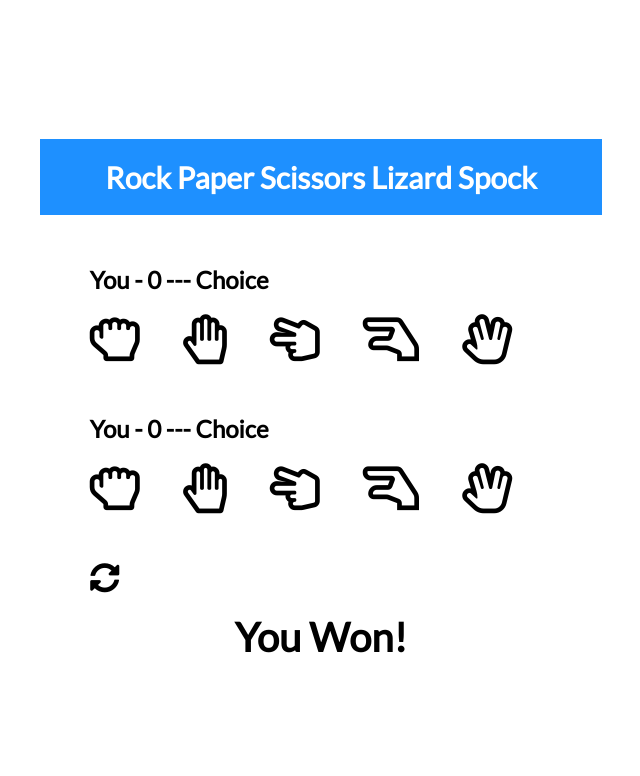
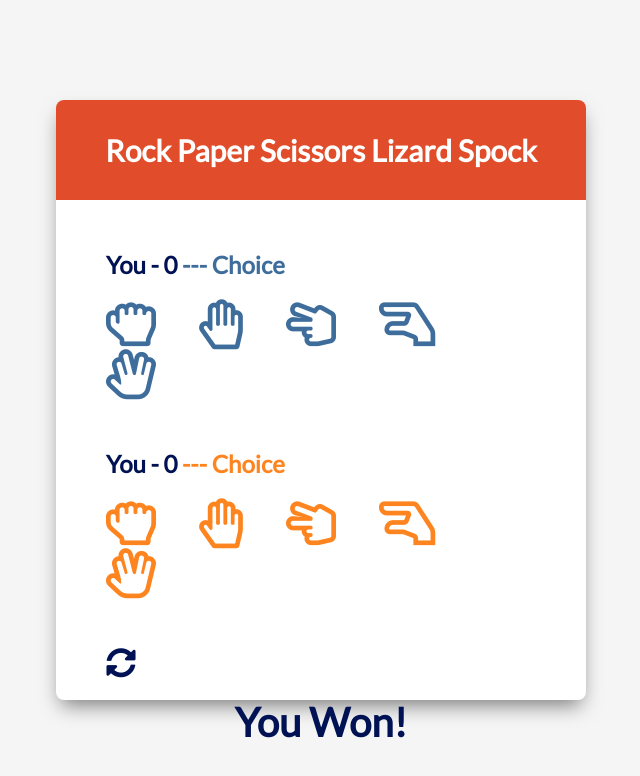
Before and after one commit to eyss1234/spock-game, a plain HTML site: page index.html in a window 1280 px wide. Shown: the whole page, without its empty margins (319-959 px from the left). Drawn offline with Linux system fonts and the light colour scheme.

Commit message:
add styling and colour

```diff
--- a/index.html
+++ b/index.html
@@ -33,7 +33,7 @@
           <span class="choice" id="computer-choice"> --- Choice</span>
         </h2>
         <i class="far fa-hand-rock" title="Rock" id="computerRock"></i>
-        <i class="far fa-hand-paper" title="Paper" id="computerPaper"></i>
+        <i class="far fa-hand-paper selected" title="Paper" id="computerPaper"></i>
         <i class="far fa-hand-scissors" title="Scissors" id="computerScissors"></i>
         <i class="far fa-hand-lizard" title="Lizard" id="computerLizard"></i>
         <i class="far fa-hand-spock" title="Spock" id="computerSpock"></i>
--- a/style.css
+++ b/style.css
@@ -7,18 +7,27 @@ html {
 body {
   margin: 0;
   min-height: 100vh;
-
+  background-color: whitesmoke;
   font-family: Lato, sans-serif;
   display: flex;
   justify-content: center;
   align-items: center;
+  color: #001253;
 }
 
-
+.game-container {
+  width: 530px;
+  height: 600px;
+  background: white;
+  border-radius: 8px;
+  box-shadow: 0 10px 20px -5px rgba(0, 0, 0, 0.5);
+}
 
 .header {
-  background: dodgerblue;
-
+  background: #E14D2A;
+  height: 100px;
+  border-top-left-radius: 8px;
+  border-top-right-radius: 8px;
   display: flex;
   justify-content: center;
   align-items: center;
@@ -43,7 +52,16 @@ h2 {
   User-select: none;
 }
 
+#player .far,
+#player .choice {
+  color: #3E6D9C;
+  cursor: pointer;
+}
 
+#computer .far,
+#computer .choice {
+  color: #FD841F;
+}
 
 .reset-icon {
   font-size: 30px;
@@ -66,7 +84,7 @@ h2 {
 /* Media Query: Large Smartphone (Vertical) */
 @media screen and (max-width: 600px) {
   .game-container {
-
+    width: 95%;
     height: 580px;
   }
 
```
